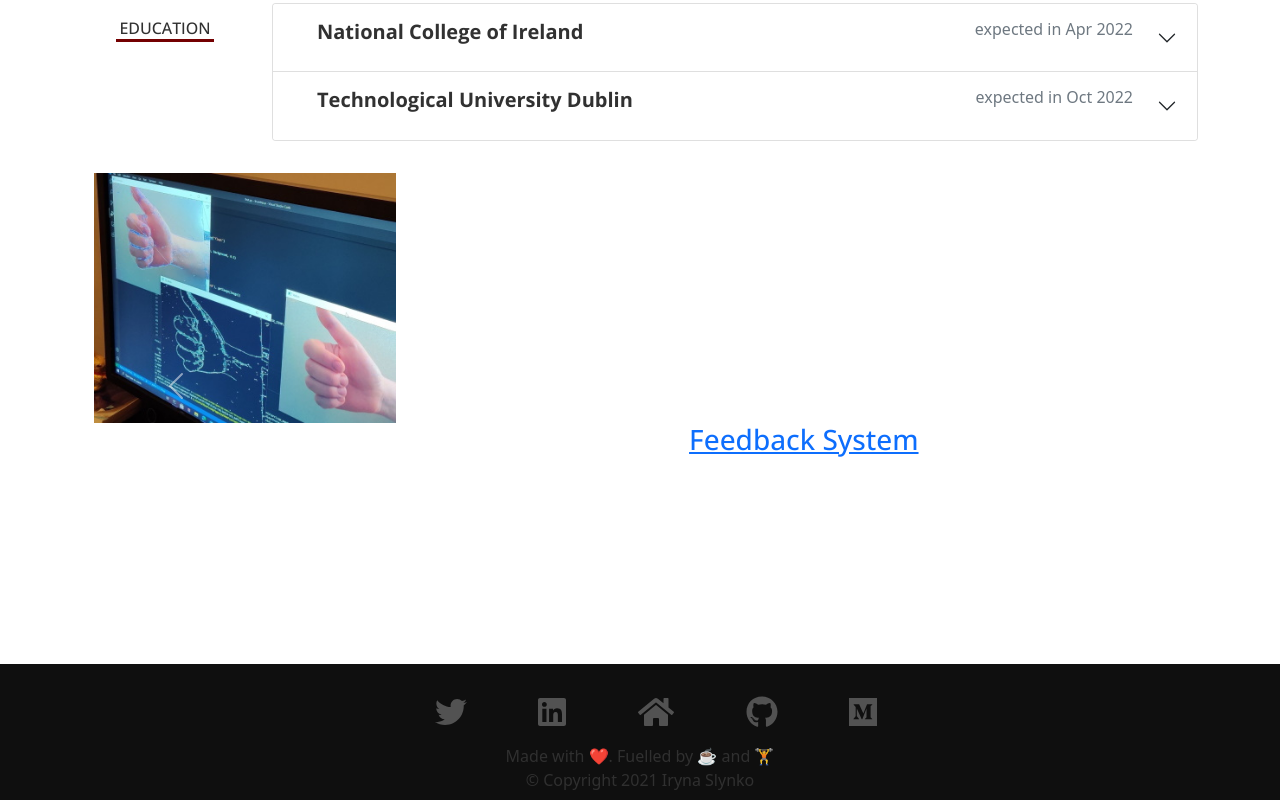
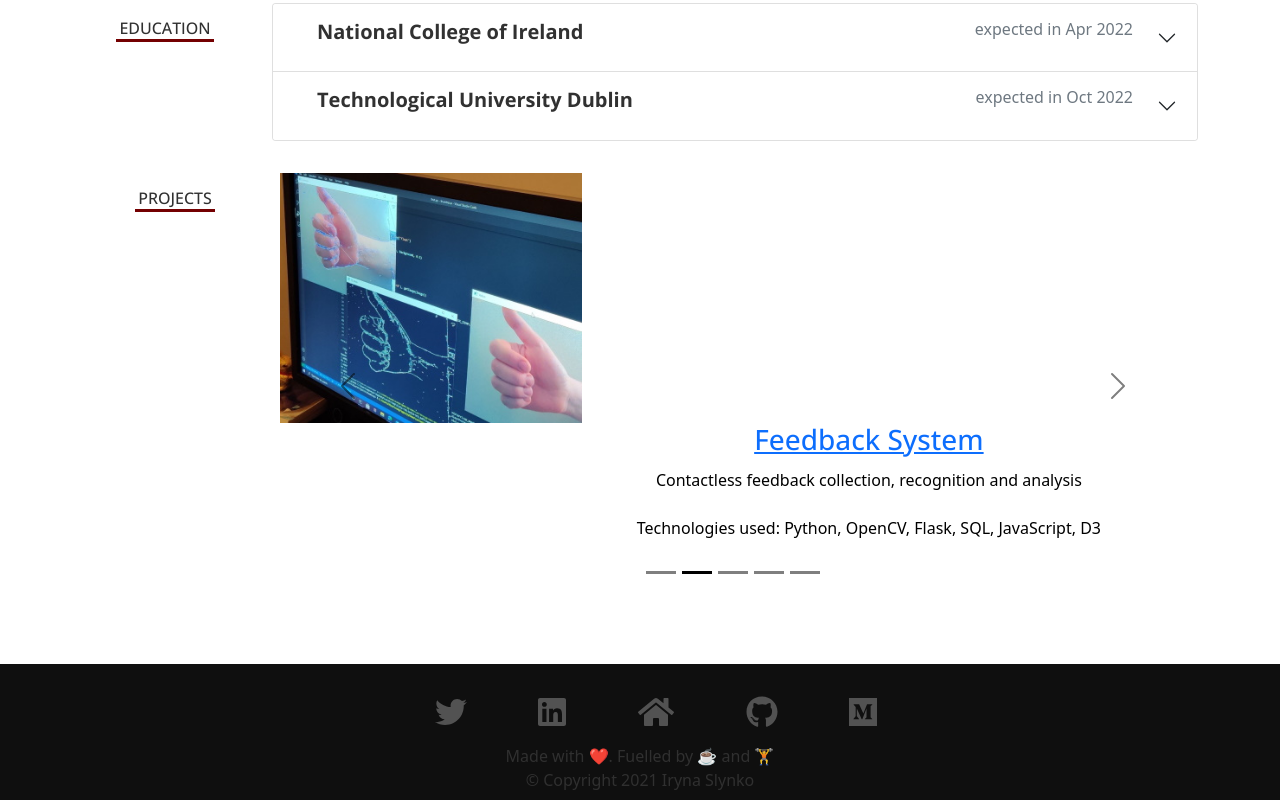
Before and after one commit to Iryna-Slynko/iryna-slynko-personal-website, a React (Create React App) app: page / in a window 1280 px wide. Shown: the part 1601-2401 px from the top of the page. Built offline with nearby package versions, Linux system fonts and the light colour scheme.

Commit message:
Add title to projects

```diff
--- a/src/components/Projects.tsx
+++ b/src/components/Projects.tsx
@@ -22,10 +22,18 @@ export default function Projects() {
   });
   return (
     <section id='projects'>
+
       <Container>
          <Row  className="justify-content-md-center">
+       <Col xs={3} md={2}>
+        <h4>
+          <span>
+            Projects
+          </span>
+        </h4>
+      </Col>
           <Col>
-      <Carousel>
+      <Carousel variant='dark'>
         {projects}
       </Carousel>
       </Col>
--- a/src/data/EducationExperience.tsx
+++ b/src/data/EducationExperience.tsx
@@ -8,7 +8,7 @@ interface IEducationExperience {
 
 interface IModule {
   readonly title: string,
-  readonly grade: "A+" | "A" | "A-" | "B+" | "B" | "B-"
+  readonly grade: "A" | "A-" | "B+" | "B" | "B-"
 }
 
 
```
